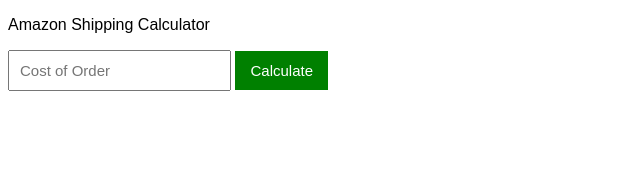
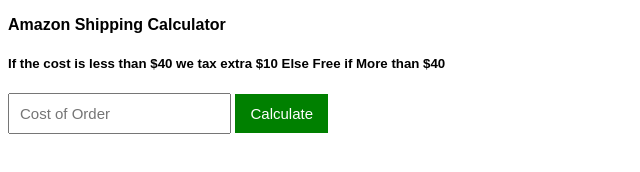
Before and after one commit to SonOfChrist/Amazon_Shipping_Calc, a plain HTML site: page index.html in a window 1280 px wide. Shown: the whole page, without its empty margins (0-640 px from the left). Drawn offline with Linux system fonts and the light colour scheme.

Commit message:
UpdateOnTheHTML

```diff
--- a/index.html
+++ b/index.html
@@ -7,7 +7,8 @@
     <link rel="stylesheet" href="style.css">
 </head>
 <body>
-    <p>Amazon Shipping Calculator</p>
+    <p><strong>Amazon Shipping Calculator</strong></p>
+    <h5>If the cost is less than $40 we tax extra $10 Else Free if More than $40 </h5>
 
     <input class="js-cost-input cost-input" type="text" placeholder="Cost of Order" onkeydown="handleCostKeyDown(event);">
     <button onclick= "calculateTotal();" class="calculate-button" >Calculate</button>
```
